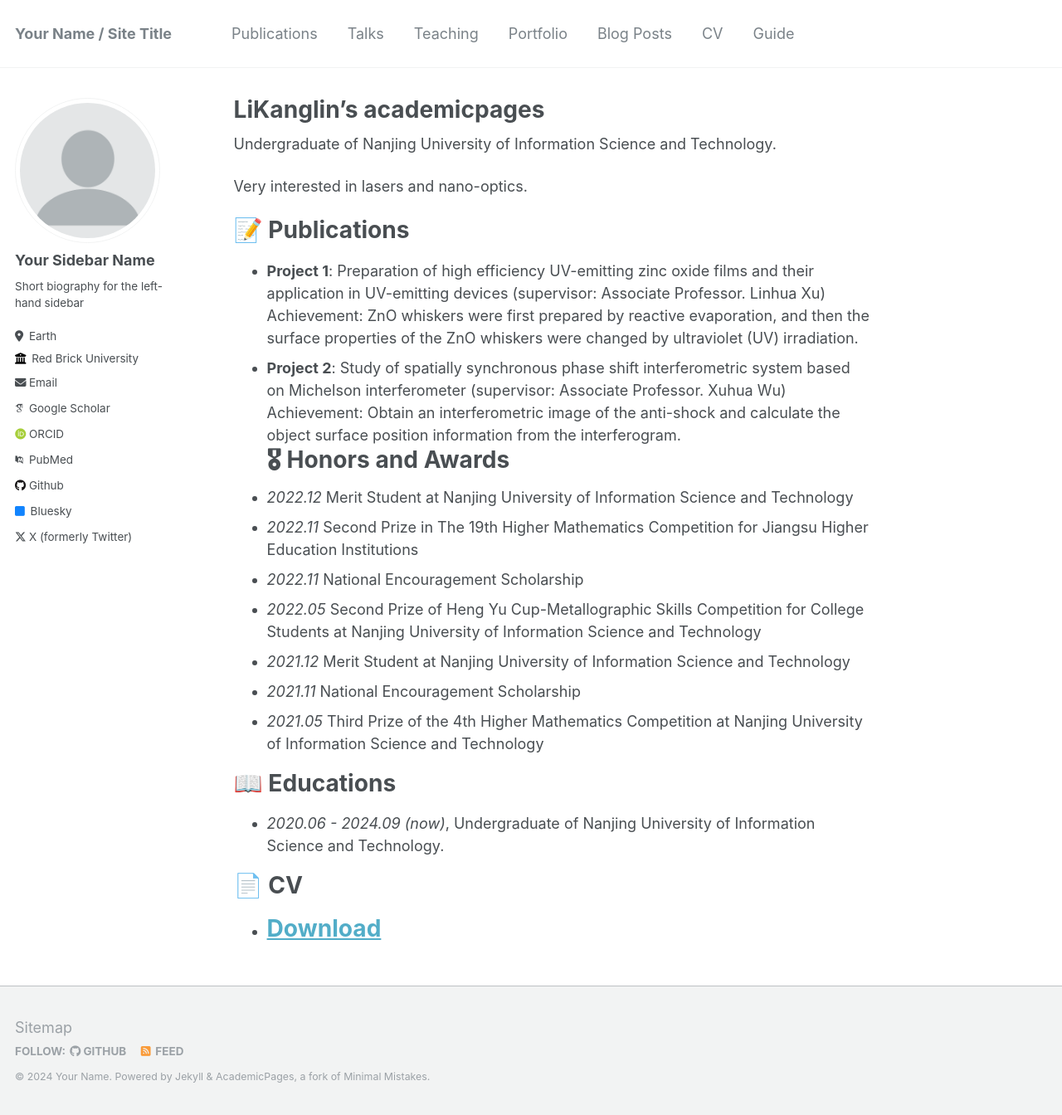
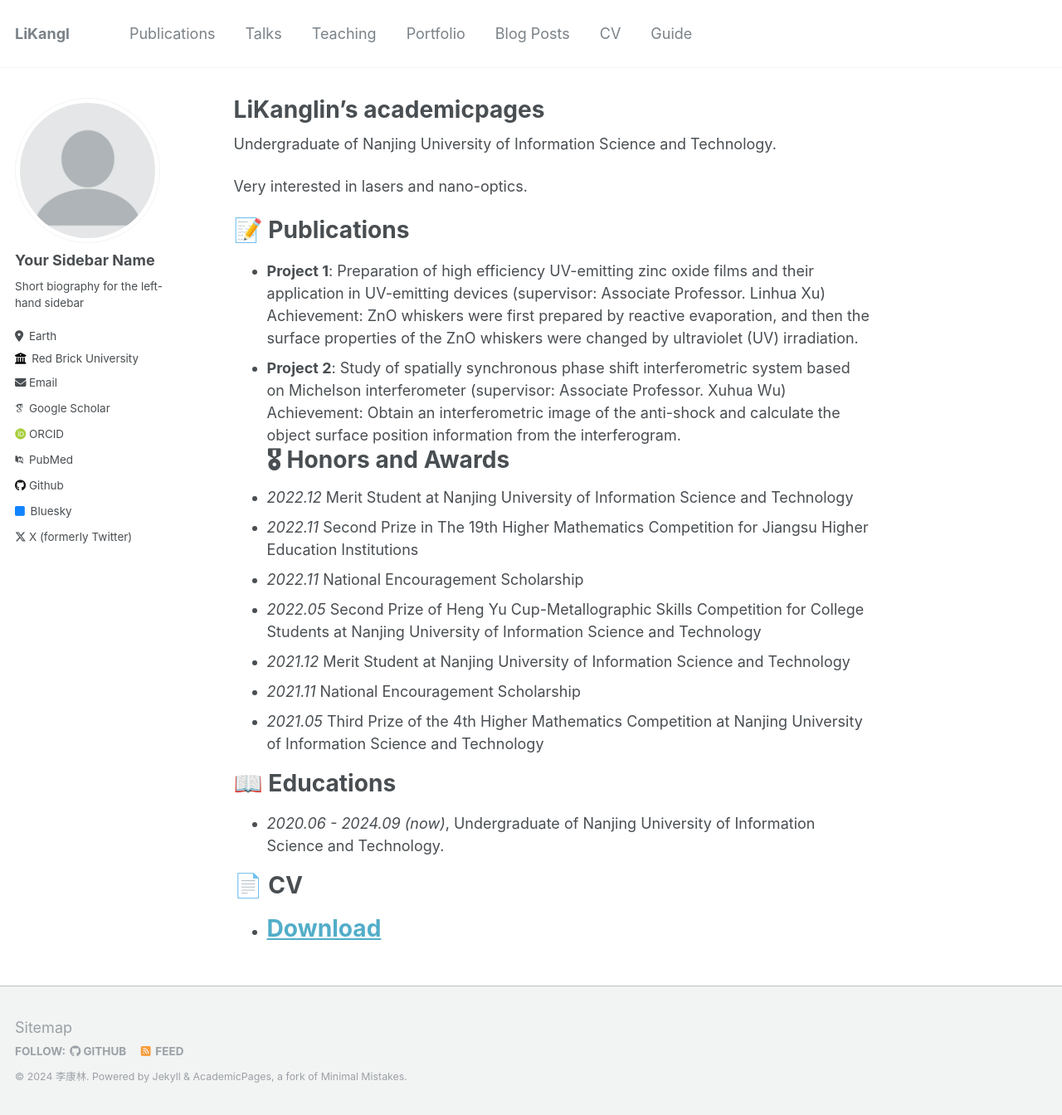
Before and after one commit to Yikumasai/AcadHomepage-Alpha, a Jekyll site: the page built from _pages/about.md, in a window 1280 px wide and 1344 px high. Shown: the whole window at 83% size. Built offline with Jekyll 4.4.1, drawn with Linux system fonts in a browser that asks for light colours; some web fonts are replaced.

Commit message:
Update _config.yml

```diff
--- a/_config.yml
+++ b/_config.yml
@@ -8,11 +8,11 @@
 
 # Basic Site Settings
 locale                   : "en-US"
-title                    : "Your Name / Site Title"
+title                    : "LiKangl"
 title_separator          : "-"
-name                     : &name "Your Name"
+name                     : &name "李康林"
 description              : &description "personal description"
-url                      : https://academicpages.github.io # the base hostname & protocol for your site e.g. "https://mmistakes.github.io"
+url                      : https://www.likanglin.eu.org # the base hostname & protocol for your site e.g. "https://mmistakes.github.io"
 baseurl                  : "" # the subpath of your site, e.g. "/blog"
 repository               : "academicpages/academicpages.github.io"
 
```
